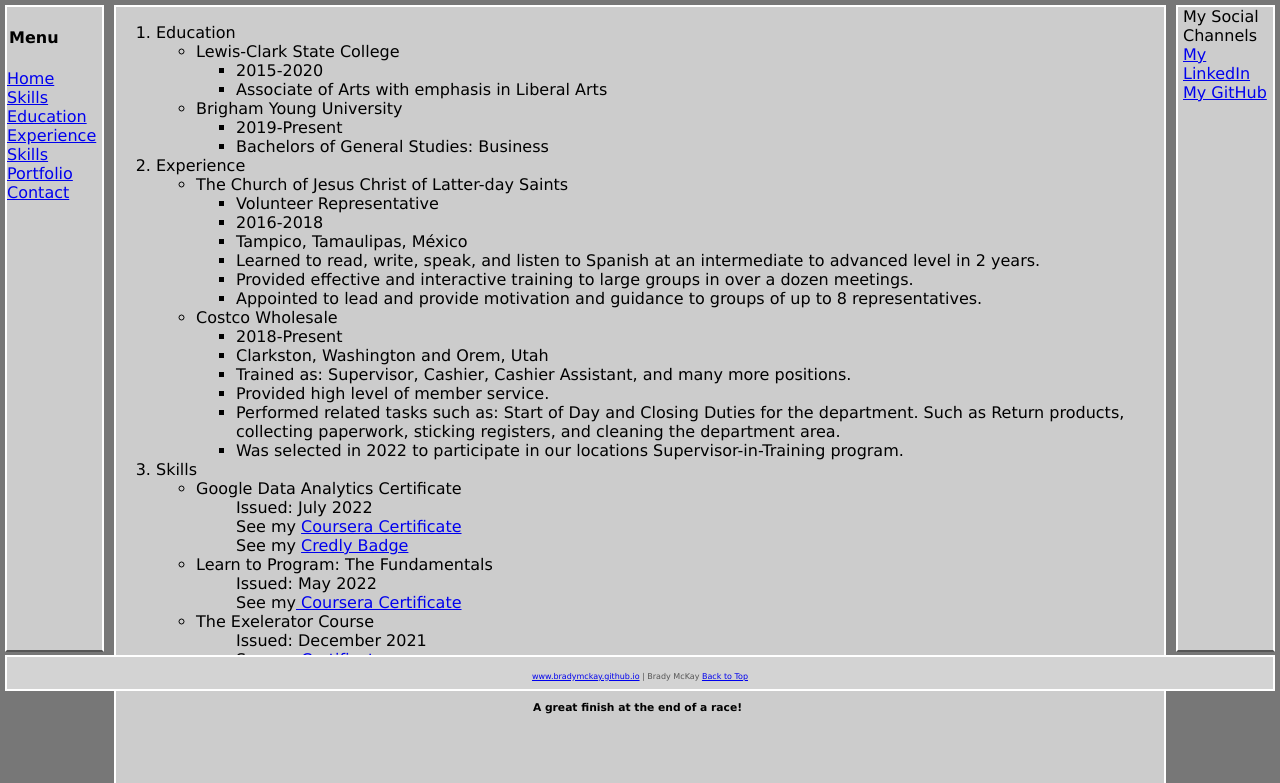
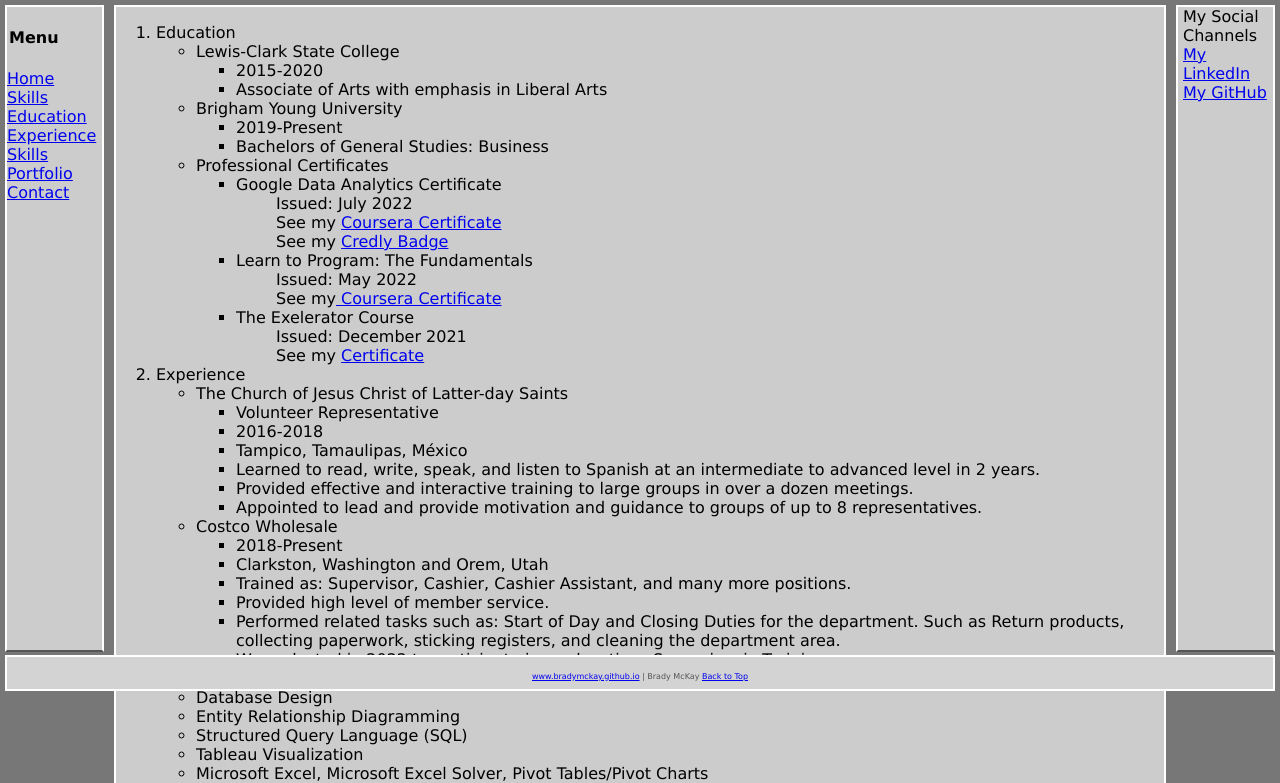
Before and after one commit to bradymckay/resume, a plain HTML site: page scratch.html in a window 1280 px wide. Shown: the part 109-892 px from the top of the page. Drawn offline with Linux system fonts and the light colour scheme; grey boxes are pictures that could not be loaded.

Commit message:
Add files via upload

```diff
--- a/scratch.html
+++ b/scratch.html
@@ -40,6 +40,25 @@
                                     <li>2019-Present</li>
                                     <li>Bachelors of General Studies: Business</li>
                                 </ul>
+                            <li>Professional Certificates</li>
+                                <ul>
+                                    <li>Google Data Analytics Certificate</li>
+                                        <ul>Issued: July 2022</ul>
+                                        <ul>See my
+                                        <a href="https://coursera.org/share/f714053e27b32c5634a845d4096f2fab" target="_blank" title="Coursera Certificate for Brady McKay"> Coursera Certificate</a>
+                                        </ul>
+                                        <ul>See my
+                                        <a href="https://www.credly.com/badges/2de8f284-ecb4-47a5-8b6e-7e91ccfc5a95/public_url" target="_blank" title="Credly Badge for Brady McKay">Credly Badge</a>
+                                        </ul>
+
+                                    <li>Learn to Program: The Fundamentals</li>
+                                        <ul>Issued: May 2022</ul>
+                                        <ul>See my<a href="https://coursera.org/share/e3dde8aff89f1b5f4c0af843eaea0a30"> Coursera Certificate</a></ul>
+
+                                    <li>The Exelerator Course</li>
+                                        <ul>Issued: December 2021</ul>
+                                        <ul>See my <a   href ="https://www.miss-excel.com/certificates/ekh577uxnd"> Certificate</a></ul>
+                                </ul>
                         </ul>
                     </li>
                     <li>Experience
@@ -66,22 +85,17 @@
                     </li>
                     <li>Skills
                         <ul>
-                            <li>Google Data Analytics Certificate</li>
-                                <ul>Issued: July 2022</ul>
-                                <ul>See my
-                                <a href="https://coursera.org/share/f714053e27b32c5634a845d4096f2fab" target="_blank" title="Coursera Certificate for Brady McKay"> Coursera Certificate</a>
-                                </ul>
-                                <ul>See my
-                                <a href="https://www.credly.com/badges/2de8f284-ecb4-47a5-8b6e-7e91ccfc5a95/public_url" target="_blank" title="Credly Badge for Brady McKay">Credly Badge</a>
-                                </ul>
-
-                            <li>Learn to Program: The Fundamentals</li>
-                                <ul>Issued: May 2022</ul>
-                                <ul>See my<a href="https://coursera.org/share/e3dde8aff89f1b5f4c0af843eaea0a30"> Coursera Certificate</a></ul>
-
-                            <li>The Exelerator Course</li>
-                                <ul>Issued: December 2021</ul>
-                                <ul>See my <a   href ="https://www.miss-excel.com/certificates/ekh577uxnd"> Certificate</a></ul>
+                        <li>Database Design</li>
+                        <li>Entity Relationship Diagramming</li>
+                        <li>Structured Query Language (SQL)</li>
+                        <li>Tableau Visualization</li>
+                        <li>Microsoft Excel, Microsoft Excel Solver, Pivot Tables/Pivot Charts</li>
+                        <li>Visual Basic for Applications Programming for Microsoft Excel</li>
+                        <li>Google Sheets, Pivot Tables/Pivot Charts</li>
+                        <li>HTML, CSS, Bootstrap</li>
+                        <li>Flow Chart Diagramming</li>
+                        <li>Pyton Programming</li>
+                        <li>R Programming</li>
                         </ul>
                     </li>
                 </ol>
```
